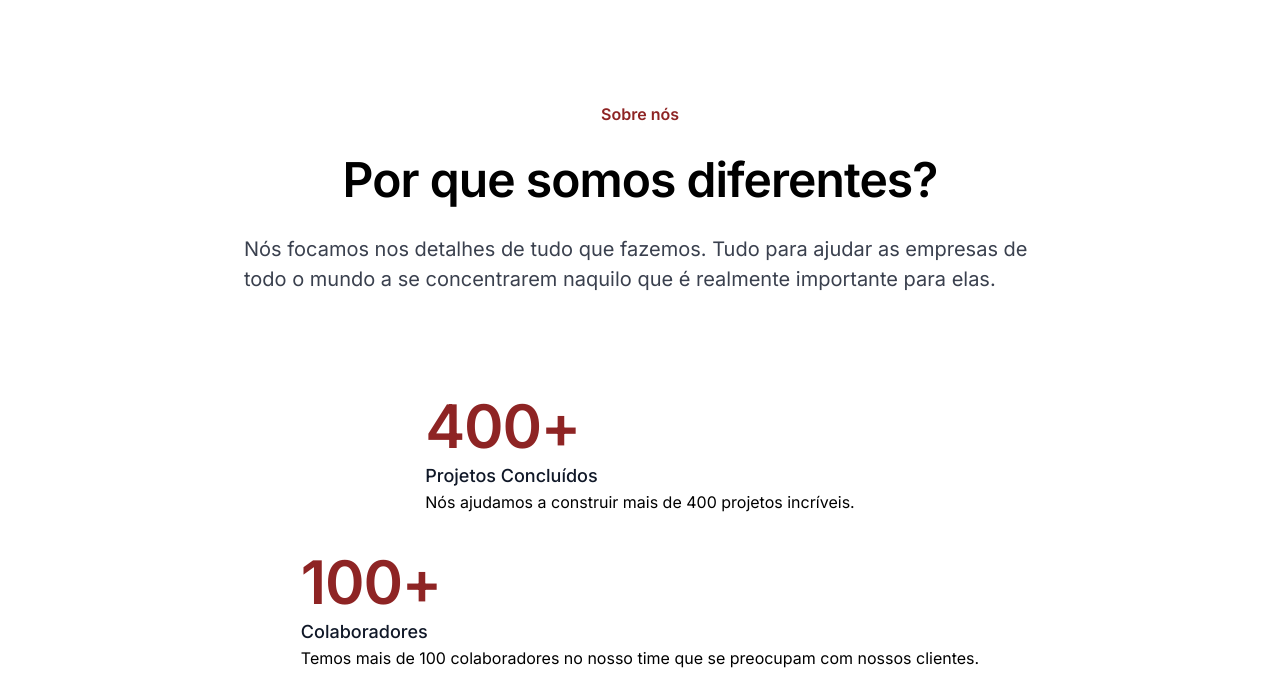
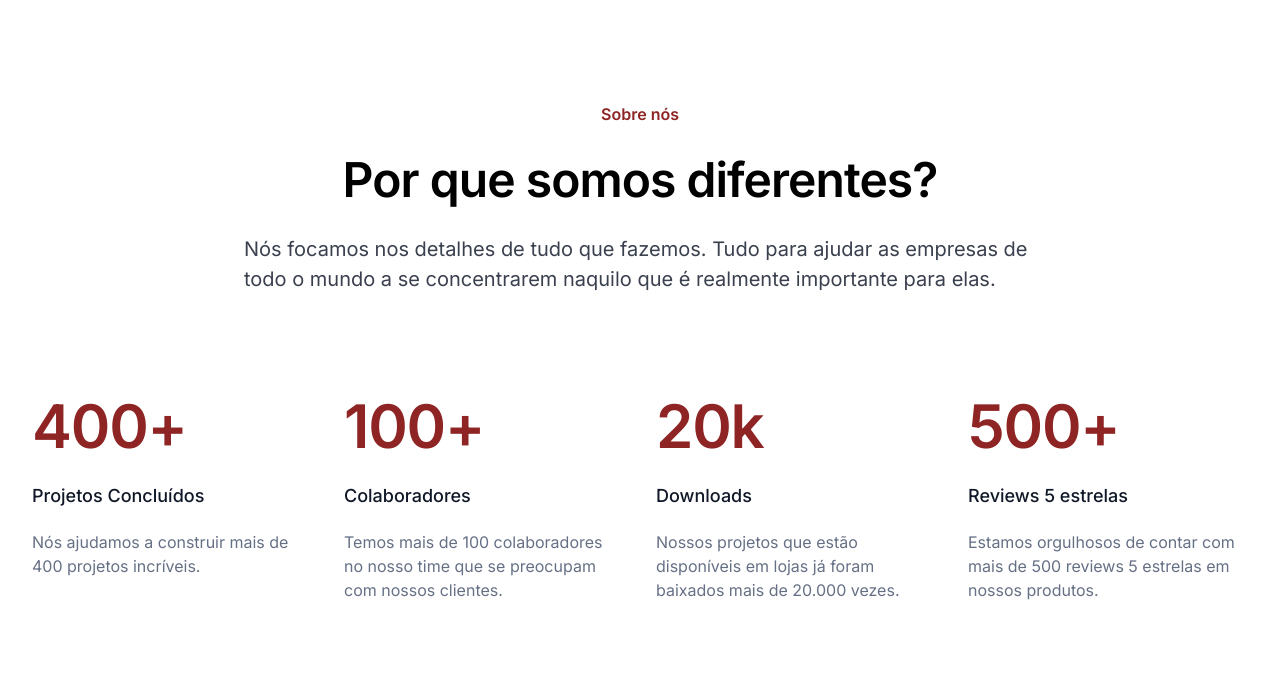
Before and after one commit to rossanp/OptimusTech, a plain HTML site: page index.html in a window 1280 px wide. Shown: the part 74-773 px from the top of the page. Drawn offline with Linux system fonts and the light colour scheme.

Commit message:
Estilização da seção métricas

```diff
--- a/index.html
+++ b/index.html
@@ -38,6 +38,8 @@
             <p>Nós focamos nos detalhes de tudo que fazemos. Tudo para ajudar as empresas de todo o mundo a se concentrarem naquilo que é realmente importante para elas.</p>
         </section>
         <section class="metricas">
+            <div class="metricas_container">
+                <div class="metricas_container_content">
                     <div class="metrica_item">
                         <span class="metrica_item_numero">400+</span>
                         <h2 class="metrica_item_subtexto">Projetos Concluídos</h2>
@@ -58,6 +60,8 @@
                         <h2 class="metrica_item_subtexto">Reviews 5 estrelas</h2>
                         <p class="metrica_item_texto">Estamos orgulhosos de contar com mais de 500 reviews 5 estrelas em nossos produtos.</p>
                     </div>
+                </div>
+            </div>
         </section>
     </main>
 </body>
--- a/style_main.css
+++ b/style_main.css
@@ -34,13 +34,36 @@
 /* Seção Métricas */
 .metricas {
     display: flex;
+    padding-bottom: 0px;
+    margin-bottom: 6rem;
     flex-direction: column;
     align-items: center;
+    gap: 4rem;
+    align-self: stretch;
+}
+
+.metricas_container {
+    display: flex;
+    flex-direction: column;
+    align-items: flex-start;
+    gap: 4rem;
+    width: 80rem;
+    padding: 0rem 2rem;
+}
+
+.metricas_container_content {
+    display: flex;
+    align-items: flex-start;
     gap: 2rem;
     align-self: stretch;
-    padding-bottom: 0;
-    width: 80rem;
-    margin: 0 auto;
+}
+
+.metrica_item {
+    display: flex;
+    flex-direction: column;
+    align-items: flex-start;
+    gap: 1.25rem;
+    flex: 1 0 0;
 }
 
 .metrica_item_numero {
@@ -60,7 +83,7 @@
 }
 
 .metrica_item_texto {
-    color: var(--cinza);
+    color: var(--cinza-medio);
     font-size: 1rem;
     font-weight: 400;
     line-height: 1.5rem;
```
Lines whose indentation alone changed are shown as unchanged.
